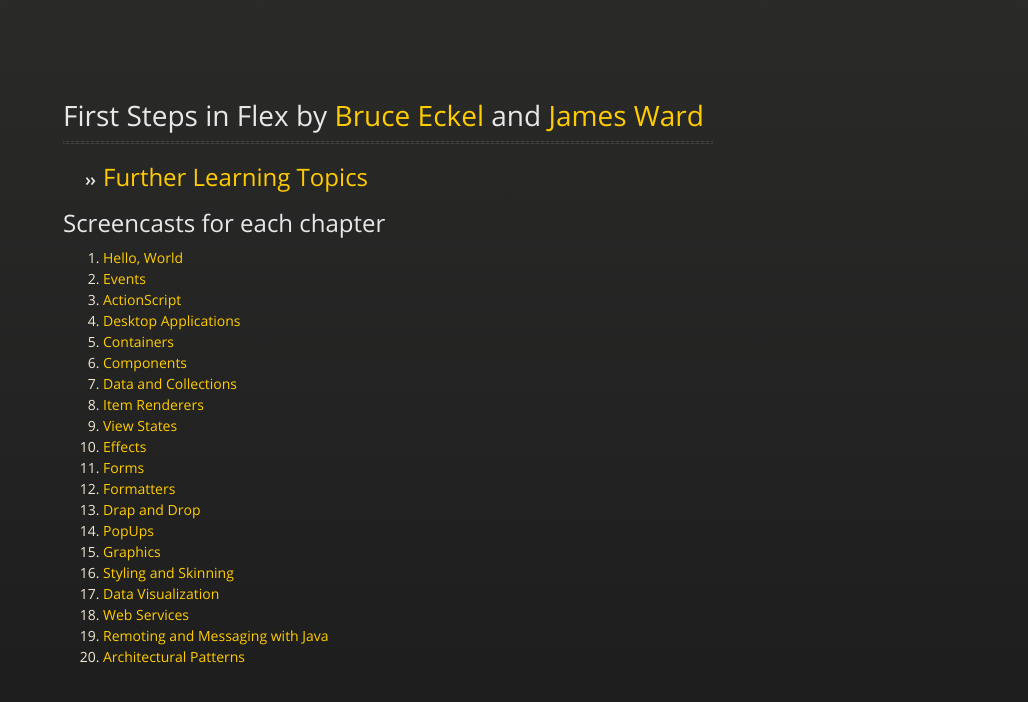
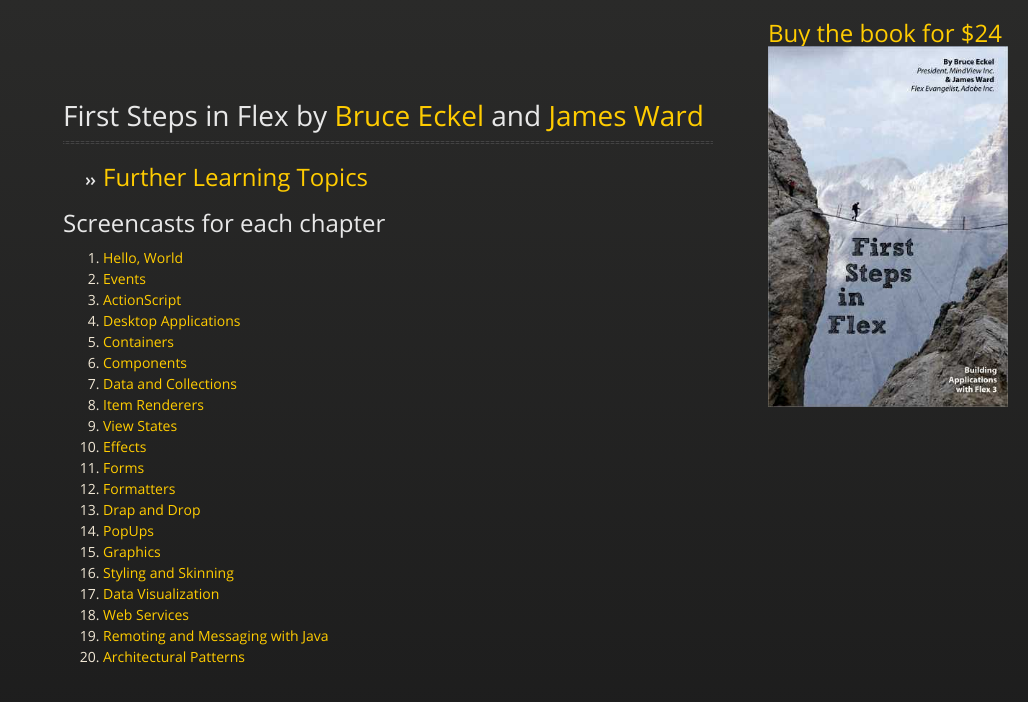
Before and after one commit to firststepsinflex/firststepsinflex.github.com, a plain HTML site: page index.html in a window 1280 px wide. Shown: the whole page, without its empty margins (252-1280 px from the left). Drawn offline with nearby package versions, Linux system fonts and the light colour scheme.

Commit message:
add buy link

```diff
--- a/index.html
+++ b/index.html
@@ -23,6 +23,10 @@
         <h1>First Steps in Flex by <a href="http://www.mindviewinc.com">Bruce Eckel</a> and <a href="http://jamesward.com">James Ward</a></h1>
 
         <hr/>
+
+        <div style="position: fixed; right: 20px; top: 20px">
+            <h2><a href="http://www.mindviewinc.com/Books/FirstStepsInFlex/Index.php">Buy the book for $24<br/><img src="frontcover.jpg" width="240"></a></h2>
+        </div>
 
         <h2><ul><li><a href="links.html">Further Learning Topics</a></li></ul></h2>
 
```
Also changed, not shown: frontcover.jpg (added).
